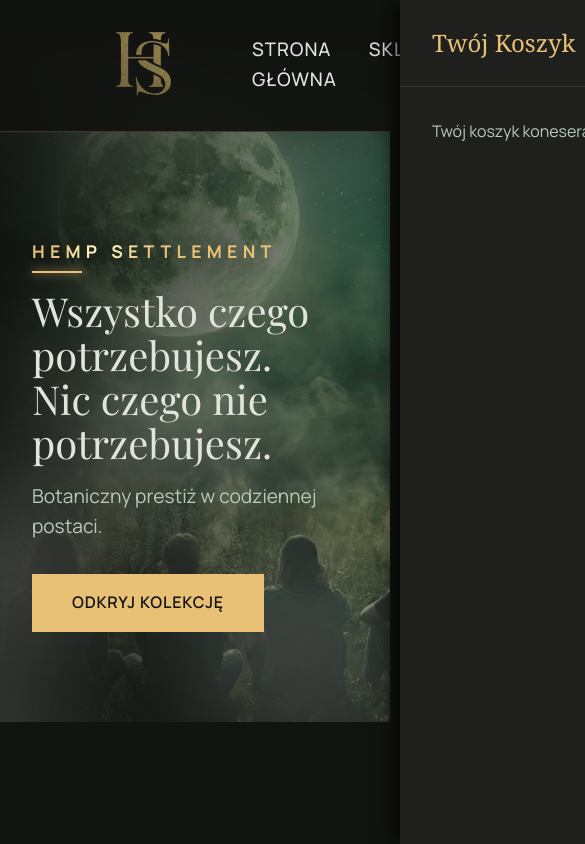
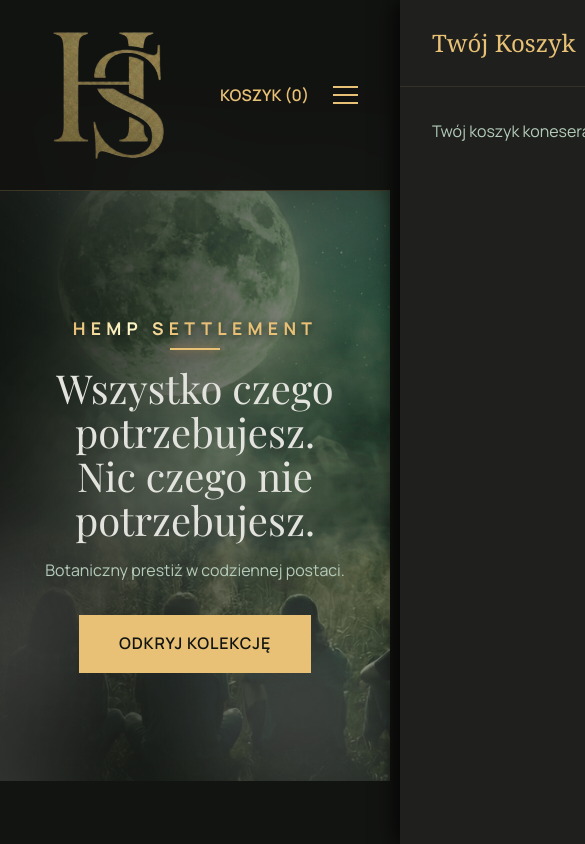
Before and after one commit to miqshh/hempsettlement-prev, a Next.js app: page /hempsettlement-prev/ in a window 390 px wide. Shown: the top 844 px of the page, 585 px wide, since content can reach past the window. Built offline with nearby package versions, Linux system fonts and the light colour scheme; a web font is replaced by a local one.

Commit message:
mobile fix_

```diff
--- a/src/app/page.module.css
+++ b/src/app/page.module.css
@@ -1,7 +1,7 @@
 .hero {
   position: relative;
-  height: 80vh;
-  min-height: 650px;
+  height: 65vh;
+  min-height: 550px;
   display: flex;
   align-items: center;
   overflow: hidden;
@@ -23,8 +23,8 @@
 
 .heroContent {
   max-width: 800px;
-  z-index: 10;
-  padding-top: 100px;
+  z-index: 1;
+  padding-top: 85px;
 }
 
 .goldText {
@@ -52,7 +52,6 @@
   position: relative;
   display: inline-block;
 
-  /* Efekt lśniącego złota */
   background: linear-gradient(
     110deg,
     var(--color-accent) 0%,
@@ -66,7 +65,7 @@
   -webkit-background-clip: text;
   background-clip: text;
   animation: goldShimmer 4s infinite linear;
-  filter: drop-shadow(0 4px 15px rgba(0,0,0,1));
+  filter: drop-shadow(0 2px 4px rgba(0,0,0,0.6));
 }
 
 @keyframes goldShimmer {
@@ -151,12 +150,8 @@
 
 .vendingImage img {
   filter: drop-shadow(0 0 30px rgba(233, 193, 118, 0.1));
-}
-
-@media (max-width: 768px) {
-  .vendingGrid {
-    grid-template-columns: 1fr;
-  }
+  max-width: 100%;
+  height: auto;
 }
 
 .smokeArea {
@@ -211,3 +206,57 @@
   50% { transform: translate(4%, -4%) scale(1.1); }
   100% { transform: translate(-4%, 5%) scale(1.05); }
 }
+
+/* Media Queries */
+@media (max-width: 900px) {
+  .hero {
+    height: 80vh;
+    min-height: 500px;
+    text-align: center;
+  }
+
+  .heroContent {
+    padding-top: 100px;
+  }
+
+  .heroKicker::after {
+    left: 50%;
+    transform: translateX(-50%);
+  }
+
+  .vendingGrid {
+    grid-template-columns: 1fr;
+    gap: 3rem;
+  }
+
+  .vendingContent {
+    text-align: center;
+  }
+
+  .editorial {
+    padding-left: 0;
+    border-left: none;
+    border-top: 1px solid var(--color-accent);
+    border-bottom: 1px solid var(--color-accent);
+    padding: 1.5rem 0;
+  }
+}
+
+@media (max-width: 600px) {
+  .productGrid {
+    grid-template-columns: 1fr;
+    gap: 2rem;
+  }
+
+  .vending {
+    padding: 4rem 0;
+  }
+
+  .editorial {
+    font-size: 1.5rem;
+  }
+
+  .heroSub {
+    font-size: 1rem;
+  }
+}
--- a/src/components/Navbar.module.css
+++ b/src/components/Navbar.module.css
@@ -64,12 +64,65 @@
   text-transform: uppercase;
   font-size: 1.17rem;
   transition: opacity 0.3s ease;
+  white-space: nowrap;
 }
 
 .cartBtn:hover {
   opacity: 0.8;
 }
 
+.hamburger {
+  display: none;
+  flex-direction: column;
+  gap: 6px;
+  cursor: pointer;
+  z-index: 1001;
+}
+
+.hamburger span {
+  display: block;
+  width: 25px;
+  height: 2px;
+  background-color: var(--color-accent);
+  transition: all 0.3s ease;
+}
+
+.mobileMenu {
+  display: none;
+  position: fixed;
+  top: 0;
+  left: 0;
+  width: 100%;
+  height: 100vh;
+  background-color: var(--color-surface);
+  z-index: 1000;
+  flex-direction: column;
+  align-items: center;
+  justify-content: center;
+  gap: 2rem;
+  opacity: 0;
+  visibility: hidden;
+  transition: all 0.3s ease;
+}
+
+.mobileMenu.open {
+  opacity: 1;
+  visibility: visible;
+  display: flex;
+}
+
+.mobileMenu a {
+  font-size: 2rem;
+  text-transform: uppercase;
+  font-family: var(--font-headline);
+  color: var(--color-typography);
+}
+
+.mobileMenu .igBtnMobile {
+  margin-top: 1rem;
+}
+
+/* Drawer */
 .drawerOverlay {
   position: fixed;
   top: 0;
@@ -98,7 +151,7 @@
   background-color: var(--color-drawer);
   box-shadow: -5px 0 20px rgba(0,0,0,0.8);
   transition: right 0.4s cubic-bezier(0.16, 1, 0.3, 1);
-  z-index: 1000;
+  z-index: 1002;
   display: flex;
   flex-direction: column;
 }
@@ -234,3 +287,59 @@
   background-color: white;
   transform: translateY(-2px);
 }
+
+/* Media Queries */
+@media (max-width: 1024px) {
+  .navLinks {
+    gap: 1.5rem;
+  }
+
+  .navLinks a {
+    font-size: 1rem;
+  }
+}
+
+@media (max-width: 900px) {
+  .navLinks {
+    display: none;
+  }
+
+  .hamburger {
+    display: flex;
+  }
+
+  .navActions .igBtn {
+    display: none;
+  }
+
+  .logoContainer {
+    max-width: 180px;
+  }
+}
+
+@media (max-width: 480px) {
+  .logoContainer {
+    max-width: 150px;
+  }
+
+  .cartBtn {
+    font-size: 1rem;
+  }
+
+  .navbar {
+    padding: 1rem 0;
+  }
+}
+
+/* Hamburger animations */
+.hamburger.open span:nth-child(1) {
+  transform: translateY(8px) rotate(45deg);
+}
+
+.hamburger.open span:nth-child(2) {
+  opacity: 0;
+}
+
+.hamburger.open span:nth-child(3) {
+  transform: translateY(-8px) rotate(-45deg);
+}
--- a/src/components/Navbar.tsx
+++ b/src/components/Navbar.tsx
@@ -1,27 +1,54 @@
 "use client";
 import Link from 'next/link';
 import Image from 'next/image';
-import { useState } from 'react';
+import { useState, useEffect } from 'react';
 import { useCart } from '@/context/CartContext';
 import styles from './Navbar.module.css';
 
 export default function Navbar() {
   const [isDrawerOpen, setIsDrawerOpen] = useState(false);
+  const [isMobileMenuOpen, setIsMobileMenuOpen] = useState(false);
   const { items, totalItems, totalPrice, removeFromCart } = useCart();
+
+  // Close mobile menu when a link is clicked
+  const handleMobileMenuClick = () => {
+    setIsMobileMenuOpen(false);
+  };
+
+  // Prevent scrolling when menus are open
+  useEffect(() => {
+    if (isDrawerOpen || isMobileMenuOpen) {
+      document.body.style.overflow = 'hidden';
+    } else {
+      document.body.style.overflow = 'unset';
+    }
+    return () => {
+      document.body.style.overflow = 'unset';
+    };
+  }, [isDrawerOpen, isMobileMenuOpen]);
 
   return (
     <>
       <nav className={styles.navbar}>
         <div className={`container ${styles.navContainer}`}>
-          <Link href="/">
-            <Image src="/hempsettlement-prev/images/cropped-LOGO-1.png" alt="Hemp Settlement Logo" width={220} height={75} style={{ objectFit: 'contain' }} priority />
+          <Link href="/" className={styles.logoContainer} onClick={() => setIsMobileMenuOpen(false)}>
+            <Image
+              src="/hempsettlement-prev/images/cropped-LOGO-1.png"
+              alt="Hemp Settlement Logo"
+              width={220}
+              height={75}
+              style={{ objectFit: 'contain', width: '100%', height: 'auto' }}
+              priority
+            />
           </Link>
+
           <div className={styles.navLinks}>
             <Link href="/">Strona Główna</Link>
             <Link href="/sklep">Sklep</Link>
             <Link href="/wspolpraca">Współpraca</Link>
             <Link href="/o-nas">O nas</Link>
           </div>
+
           <div className={styles.navActions}>
             <a href="https://www.instagram.com/hempsettlement/" target="_blank" rel="noopener noreferrer" className={styles.igBtn}>
               Instagram
@@ -29,16 +56,42 @@
             <button className={styles.cartBtn} onClick={() => setIsDrawerOpen(true)}>
               Koszyk ({totalItems})
             </button>
+            <button
+              className={`${styles.hamburger} ${isMobileMenuOpen ? styles.open : ''}`}
+              onClick={() => setIsMobileMenuOpen(!isMobileMenuOpen)}
+              aria-label="Menu"
+            >
+              <span></span>
+              <span></span>
+              <span></span>
+            </button>
           </div>
         </div>
       </nav>
+
+      {/* Mobile Menu Overlay */}
+      <div className={`${styles.mobileMenu} ${isMobileMenuOpen ? styles.open : ''}`}>
+        <Link href="/" onClick={handleMobileMenuClick}>Strona Główna</Link>
+        <Link href="/sklep" onClick={handleMobileMenuClick}>Sklep</Link>
+        <Link href="/wspolpraca" onClick={handleMobileMenuClick}>Współpraca</Link>
+        <Link href="/o-nas" onClick={handleMobileMenuClick}>O nas</Link>
+        <a
+          href="https://www.instagram.com/hempsettlement/"
+          target="_blank"
+          rel="noopener noreferrer"
+          className={`${styles.igBtn} ${styles.igBtnMobile}`}
+          onClick={handleMobileMenuClick}
+        >
+          Instagram
+        </a>
+      </div>
 
       {/* Drawer */}
       <div className={`${styles.drawerOverlay} ${isDrawerOpen ? styles.open : ''}`} onClick={() => setIsDrawerOpen(false)}></div>
       <div className={`${styles.drawer} ${isDrawerOpen ? styles.open : ''}`}>
         <div className={styles.drawerHeader}>
           <h3>Twój Koszyk</h3>
-          <button onClick={() => setIsDrawerOpen(false)}>&times;</button>
+          <button onClick={() => setIsDrawerOpen(false)} aria-label="Zamknij">&times;</button>
         </div>
         <div className={styles.drawerContent}>
           {items.length === 0 ? (
--- a/src/components/ProductCard.module.css
+++ b/src/components/ProductCard.module.css
@@ -77,8 +77,19 @@
   font-weight: 600;
   letter-spacing: 0.05em;
   transition: opacity 0.2s ease;
+  padding: 0.5rem 0; /* Better touch target */
 }
 
 .quickAdd:hover {
   opacity: 0.7;
 }
+
+@media (max-width: 480px) {
+  .name {
+    font-size: 1.3rem;
+  }
+
+  .description {
+    font-size: 0.85rem;
+  }
+}
```
